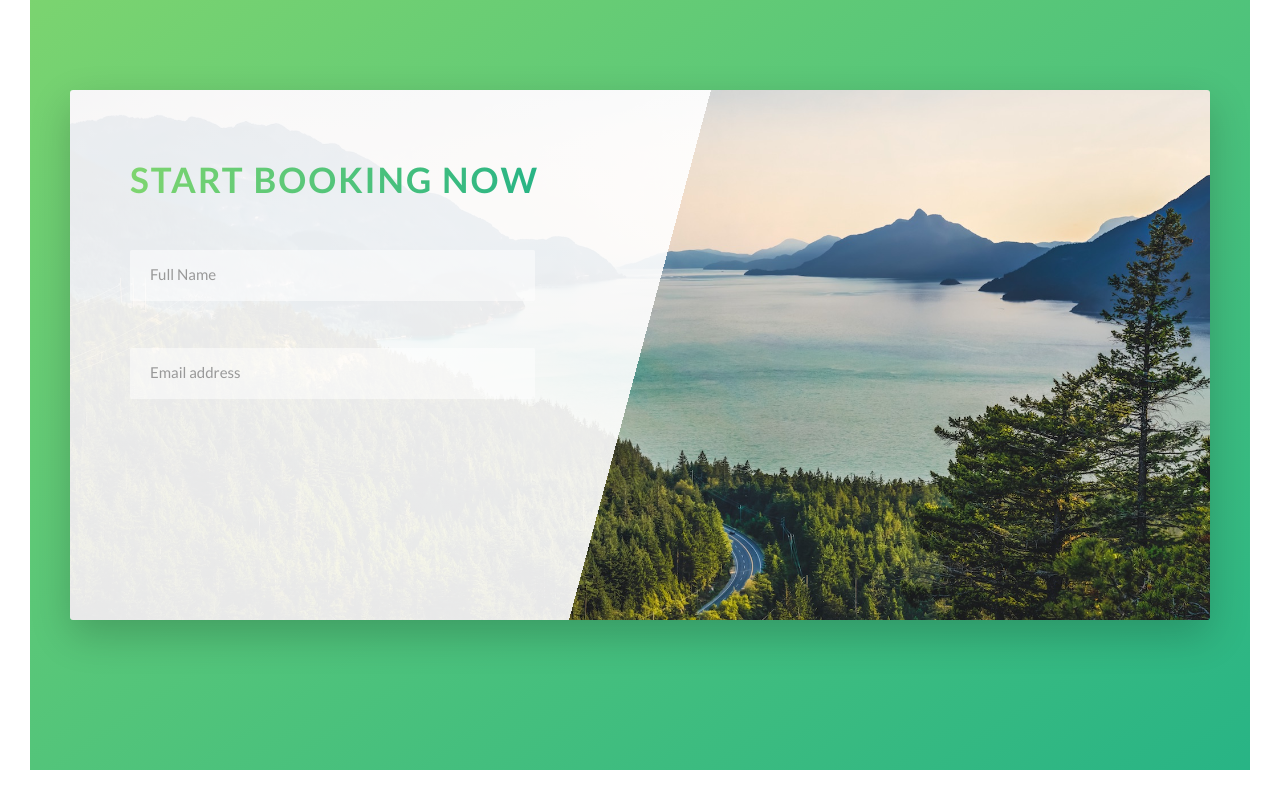
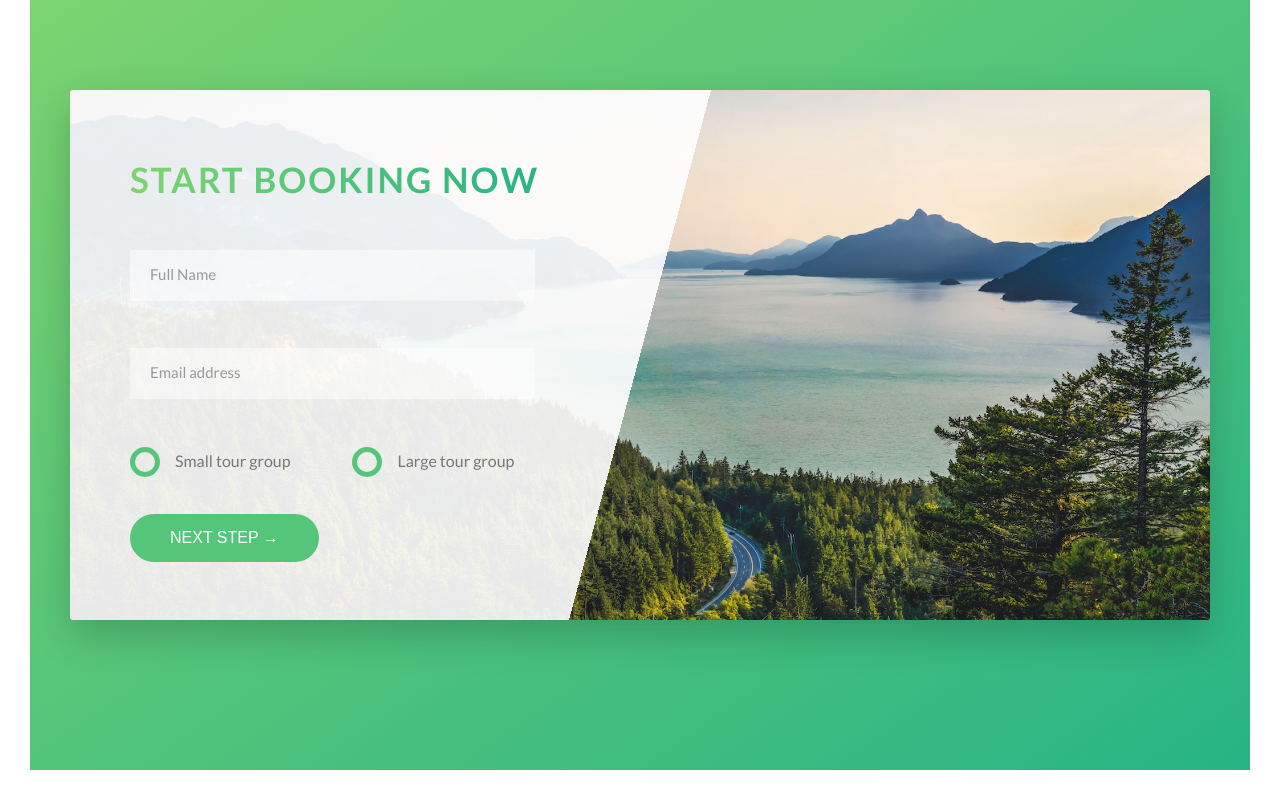
Before and after one commit to HajimeNoJosh/CSS-Natours-Starter, a website: page index.html in a window 1280 px wide. Shown: the part 4557-5357 px from the top of the page. Drawn offline with Linux system fonts and the light colour scheme.

Commit message:
building the booking section final

```diff
--- a/index.html
+++ b/index.html
@@ -282,6 +282,28 @@
                 <input type="email" class="form__input" placeholder="Email address" id='email' required>
                 <label for="email" class="form__label">Email address</label>
               </div>
+
+              <div class="form__group u-margin-bottom-medium ">
+                <div class="form__radio-group">
+                  <input type="radio" class="form__radio-input" id="small" name='size'>
+                  <label for="small" class="form__radio-label">
+                    <span class="form__radio-button"></span>
+                    Small tour group
+                  </label>
+                </div>
+
+                <div class="form__radio-group">
+                  <input type="radio" class="form__radio-input" id="large" name='size'>
+                  <label for="large" class="form__radio-label">
+                    <span class="form__radio-button"></span>
+                    Large tour group
+                  </label>
+                </div>
+              </div>
+
+              <div class="form__group">
+                <button class="btn btn--green">Next step &rarr;</button>
+              </div>
             </form>
           </div>
         </div>
--- a/sass/base/_utilities.scss
+++ b/sass/base/_utilities.scss
@@ -1,23 +1,23 @@
 .u-center-text {
-  text-align: center;
+  text-align: center !important;
 }
 
 .u-margin-bottom-big {
-  margin-bottom: 8rem;
+  margin-bottom: 8rem !important;
 }
 
 .u-margin-bottom-medium {
-  margin-bottom: 4rem;
+  margin-bottom: 4rem !important;
 }
 
 .u-margin-bottom-small {
-  margin-bottom: 1.5rem;
+  margin-bottom: 1.5rem !important;
 }
 
 .u-margin-top-huge {
-  margin-top: 10rem;
+  margin-top: 10rem !important;
 }
 
 .u-margin-top-big {
-  margin-top: 8rem;
+  margin-top: 8rem !important;
 }
--- a/sass/components/_button.scss
+++ b/sass/components/_button.scss
@@ -1,4 +1,5 @@
 .btn {
+  &,
   &:link,
   &:visited {
     text-transform: uppercase;
@@ -9,6 +10,9 @@
     transition: all 0.2s;
     position: relative;
     font-size: $default-font-size;
+    // Change for the <button> element
+    border: none;
+    cursor: pointer;
   }
 
   &:hover {
@@ -21,7 +25,9 @@
     }
   }
 
-  &:active {
+  &:active,
+  &:focus {
+    outline: none;
     transform: translateY(-1px);
     box-shadow: 0 0.5rem 1rem rgba($color-black,.2);
   }
--- a/sass/components/_form.scss
+++ b/sass/components/_form.scss
@@ -14,6 +14,7 @@
     border-bottom: 3px solid transparent;
     width: 90%;
     display: block;
+    transition: all 0.3s;
 
     &::-webkit-input-placeholder {
       color: $color-grey-dark-2;
@@ -44,4 +45,50 @@
     visibility: hidden;
     transform: translateY(-4rem);
   }
+
+  &__radio-group {
+    width: 49%;
+    display: inline-block;
+  }
+
+  &__radio-input {
+    display: none;
+  }
+
+  &__radio-label {
+    font-size: $default-font-size;
+    cursor: pointer;
+    position: relative;
+    padding-left: 4.5rem;
+  }
+
+  &__radio-button {
+    height: 3rem;
+    width: 3rem;
+    border: 5px solid $color-primary;
+    border-radius: 50%;
+    display: inline-block;
+    position: absolute;
+    left: 0;
+    top: -.4rem;
+
+    &::after {
+      content: '';
+      display: block;
+      height: 1.3rem;
+      width: 1.3rem;
+      border-radius: 50%;
+      position: absolute;
+      left: 50%;
+      top: 50%;
+      transform: translate(-50%, -50%);
+      background-color: $color-primary;
+      opacity: 0;
+      transition: opacity 0.2s;
+    }
+  }
+
+  &__radio-input:checked ~ &__radio-label &__radio-button::after {
+    opacity: 1;
+  }
 }
```
Also changed, not shown: css/style.css.
